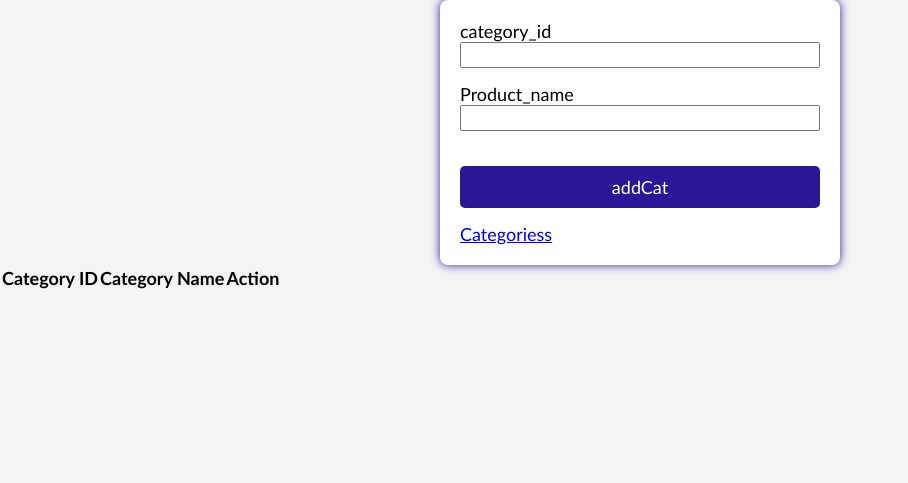
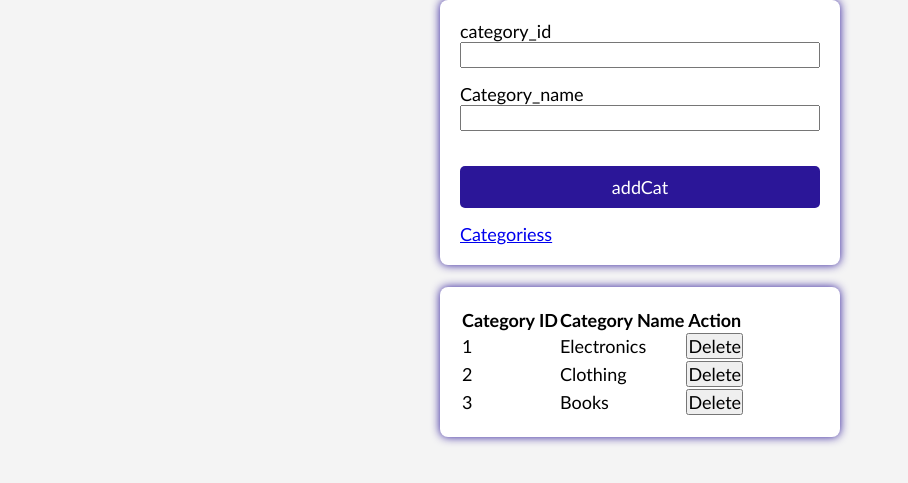
Before and after one commit to Jaap223/CRUD11, a PHP site: page /Categoriess.php in a window 1280 px wide. Shown: the part 47-530 px from the top of the page, without its empty margins (0-908 px from the left). Run offline with PHP 8.4, Linux system fonts and the light colour scheme; data comes from the database, SQL or seed files in the repository; data that the repository does not hold is empty.

Commit message:
Delete, add for Categories

```diff
--- a/Categoriess.php
+++ b/Categoriess.php
@@ -2,7 +2,6 @@
 require_once 'int/db.php';
 require_once 'vendor/autoload.php';
 require_once 'head/Head.php';
-
 
 class Categoriess extends Database
 {
@@ -24,21 +23,45 @@ class Categoriess extends Database
     public function getCat()
     {
         try {
+            $sql = "SELECT * FROM Categoriess";
+            $stmt = $this->connect()->prepare($sql);
+            $stmt->execute();
+
+            return $stmt->fetchAll(PDO::FETCH_ASSOC);
         } catch (PDOException $e) {
+            throw new Exception("Error " . $e->getMessage());
+        }
+    }
+
+    public function deleteCategory($category_id)
+    {
+        try {
+            $sql = "DELETE FROM Categoriess WHERE category_id = :category_id";
+            $stmt = $this->connect()->prepare($sql);
+
+            $stmt->bindParam(':category_id', $category_id, PDO::PARAM_INT);
+
+            $stmt->execute();
+            return $stmt->rowCount();
+        } catch (PDOException $e) {
+            throw new Exception("Deleting category: " . $e->getMessage());
         }
     }
 }
 
 $inCat = '';
+$deCat = '';
 $addCat = new Categoriess();
+$delCat = new Categoriess();
 
 if ($_SERVER['REQUEST_METHOD'] == 'POST') {
-    if (isset($_POST['getCat'])) {
+
+    if (isset($_POST['addCat'])) {
         $category_id = $_POST['category_id'];
         $category_name = $_POST['category_name'];
 
         $addCat = new Categoriess();
-        $addCat2 =  $addCat->addCat($category_id, $category_name);
+        $addCat2 = $addCat->addCat($category_id, $category_name);
 
         if ($addCat2 > 0) {
             $inCat = 'category added';
@@ -46,30 +69,38 @@ if ($_SERVER['REQUEST_METHOD'] == 'POST') {
             $inCat = 'failed to add category';
         }
     }
+
+    if (isset($_POST['deleteCategory'])) {
+        $category_id = $_POST['category_id'];
+
+        $delCat = new Categoriess();
+        $delCat2 = $delCat->deleteCategory($category_id);
+
+        if ($delCat2 > 0) {
+            $deCat = 'Category deleted';
+        } else {
+            $deCat = 'failed to delete a category';
+        }
+    }
 }
 ?>
 
-
 <section class="formR">
     <form method="post">
-
-        <form method="post">
-
         <label for="category_id">category_id</label>
         <input type="text" name="category_id" id="category_id">
 
-            <label for="category_name">Product_name</label>
+        <label for="category_name">Category_name</label>
         <input type="text" name="category_name" id="category_name">
-
 
         <input type="submit" name="addCat" value="addCat">
     </form>
 
     <a href="Categoriess.php">Categoriess</a>
 </section>
+<br>
 
-
-<section class="categories-table">
+<section class="formR">
     <table>
         <thead>
             <tr>
@@ -83,6 +114,7 @@ if ($_SERVER['REQUEST_METHOD'] == 'POST') {
             try {
                 $categories = $addCat->getCat();
 
+                if ($categories) {
                     foreach ($categories as $cat) {
                         echo "<tr>";
                         echo "<td>{$cat['category_id']}</td>";
@@ -90,16 +122,18 @@ if ($_SERVER['REQUEST_METHOD'] == 'POST') {
                         echo "<td>
                             <form method='post' action='{$_SERVER['PHP_SELF']}'>
                                 <input type='hidden' name='category_id' value='{$cat['category_id']}'>
-                                <input type='hidden' name='action' value='deleteCategory'>
+                                <input type='hidden' name='deleteCategory' value='1'>
                                 <button type='submit'>Delete</button>
                             </form>
                         </td>";
                         echo "</tr>";
                     }
+                } else {
+                    echo "<tr><td colspan='3'>No categories found</td></tr>";
+                }
             } catch (Exception $e) {
                 echo "Error fetching categories: " . $e->getMessage();
             }
-
             ?>
         </tbody>
     </table>
```
Lines whose indentation alone changed are shown as unchanged.
